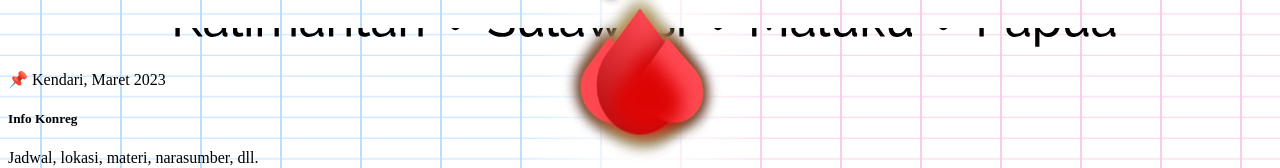
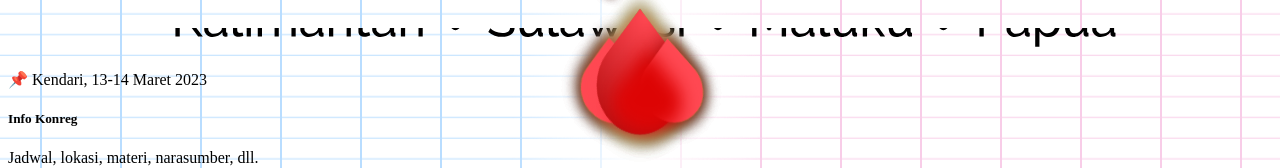
Before and after one commit to kohryan/konregkasulampua, a Next.js app: page / in a window 1280 px wide. Shown: the part 315-483 px from the top of the page. Built offline with nearby package versions, Linux system fonts and the light colour scheme.

Commit message:
change footer

```diff
--- a/components/Footer.tsx
+++ b/components/Footer.tsx
@@ -160,7 +160,8 @@ export function FooterContent() {
               &copy; {new Date().getFullYear()} Badan Pusat Statistik Provinsi Sulawesi Tenggara. Semua Hak Dilindungi
             </p>
             <p className="mt-4 text-xs text-gray-500 dark:text-[#888888]">
-              Desain oleh Ryan W. Januardi, SST.
+              Desain oleh <a className="text-current" target="_blank" rel="noopener noreferrer" title="ryan" href="https://github.com/kohryan"
+            >Ryan W. Januardi, SST</a>. Didukung oleh <a className="text-current" target="_blank" rel="noopener noreferrer" title="vercel" href="https://vercel.com/kohryan">Vercel</a> & <a className="text-current" target="_blank" rel="noopener noreferrer" title="nextra" href="https://nextra.site">Nextra</a>
             </p>
           </div>
         </div>
--- a/components/pages/landing/index.tsx
+++ b/components/pages/landing/index.tsx
@@ -95,7 +95,7 @@ function Background() {
                 `}</style>
             </span>
             <p className="mt-6 lg:!mt-6 mx-6 w-[300px] md:!w-full font-light text-md lg:text-lg leading-tight text-center mb-0 bg-clip-text bg-gradient-to-b from-black/80 to-black dark:from-white dark:to-[#AAAAAA]">
-            📌 Kendari, Maret 2023
+            📌 Kendari, 13-14 Maret 2023
             </p>
           </FadeIn>
           <Card />
```
